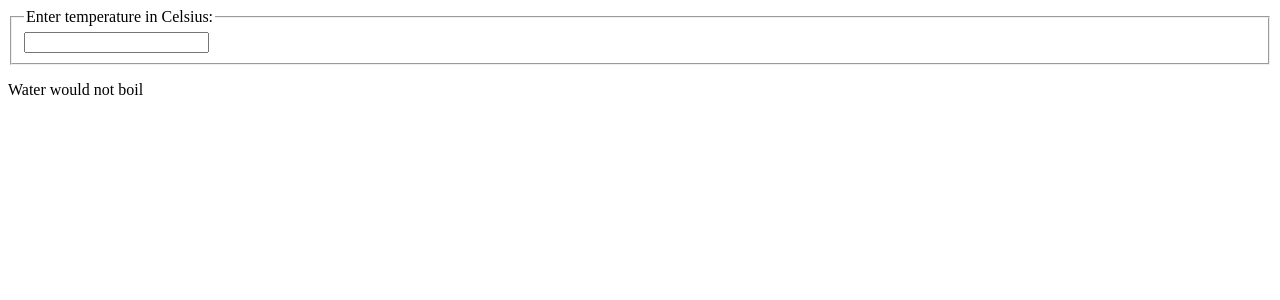
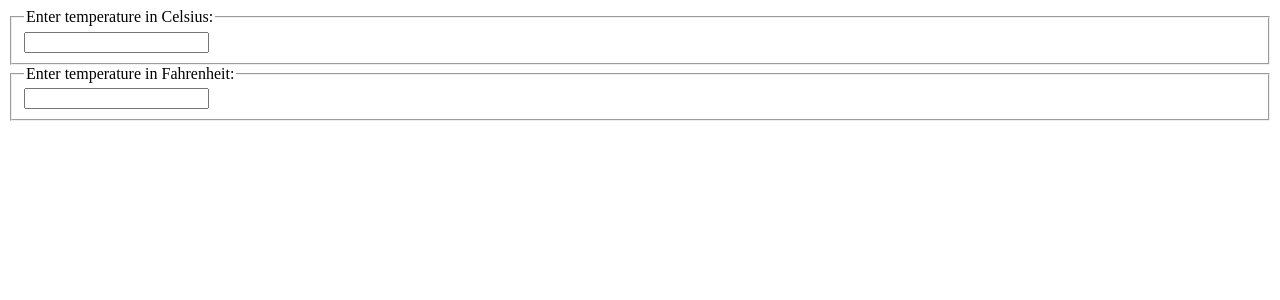
Before and after one commit to uzzal71/think-a-react-way, a React (Vite) app: page / in a window 1280 px wide. Shown: the top 300 px of the page. Built offline with nearby package versions, Linux system fonts and the light colour scheme.

Commit message:
React lifting state up

```diff
--- a/src/components/Calculator.jsx
+++ b/src/components/Calculator.jsx
@@ -1,27 +1,13 @@
 import React from "react";
-import BoilingVerdict from "./BoilingVerdict";
+import TemperatureInput from "./TenperatureInput";
 
 export default class Calculator extends React.Component {
-    state = {
-        temperature: ''
-    };
-
-    onTemperatureChange = (e) => {
-        this.setState({
-            temperature: e.target.value
-        })
-    }
-
     render() {
-        const {temperature} = this.state;
-
         return(
             <div>
-                <fieldset>
-                    <legend>Enter temperature in Celsius:</legend>
-                    <input type="text" value={temperature} onChange={this.onTemperatureChange}/>
-                </fieldset>
-                <BoilingVerdict celsius={parseFloat(temperature)}/>
+                <TemperatureInput scale="c"/>
+                <TemperatureInput scale="f"/>
+                {/* <BoilingVerdict celsius={parseFloat(temperature)}/> */}
             </div>
         );
     }
--- /dev/null
+++ b/src/components/TenperatureInput.jsx
@@ -0,0 +1,32 @@
+import React from "react";
+
+const scaleNames = {
+    c: 'Celsius',
+    f: 'Fahrenheit'
+}
+
+export default class TemperatureInput extends React.Component {
+    state = {
+        temperature: ''
+    };
+
+    onTemperatureChange = (e) => {
+        this.setState({
+            temperature: e.target.value
+        })
+    }
+
+    render() {
+        const { temperature } = this.state;
+        const { scale } = this.props;
+
+        return(
+            <div>
+                <fieldset>
+                    <legend>Enter temperature in {scaleNames[scale]}:</legend>
+                    <input type="text" value={temperature} onChange={this.onTemperatureChange}/>
+                </fieldset>
+            </div>
+        );
+    }
+}
```
